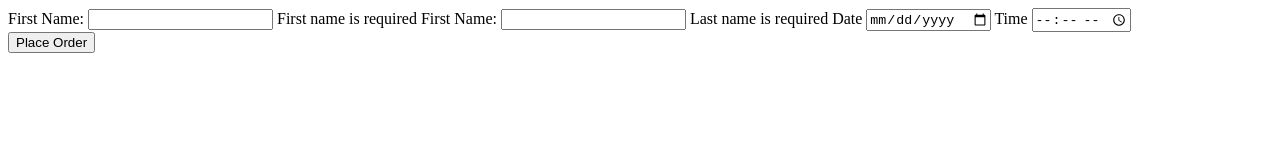
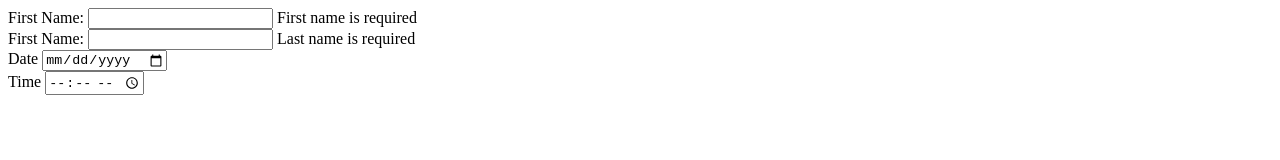
Before and after one commit to DennysSaenz123/appointment-scheduler, a website: page views/home.html in a window 1280 px wide. Drawn offline with Linux system fonts and the light colour scheme.

Commit message:
Added line breaks to labels

```diff
--- a/views/home.html
+++ b/views/home.html
@@ -13,22 +13,22 @@
         <input type="text" id="fname" name="fname">
         <span class="err" id="err-fname">First name is required</span>
 
+        <br>
         <!--Last Name-->
         <label for="lname"> First Name:</label>
         <input type="text" id="lname" name="lname">
         <span class="err" id="err-lname">Last name is required</span>
 
+        <br>
         <!--Date-->
         <label for="date">Date</label>
         <input type="date" id="date">
 
+        <br>
         <!--Time-->
         <label for="time">Time</label>
         <input type="time" id="time">
 
-        <!--Submit button-->
-        <br>
-        <button type="submit" id="order-button">Place Order</button>
 
     </form>
 
```
